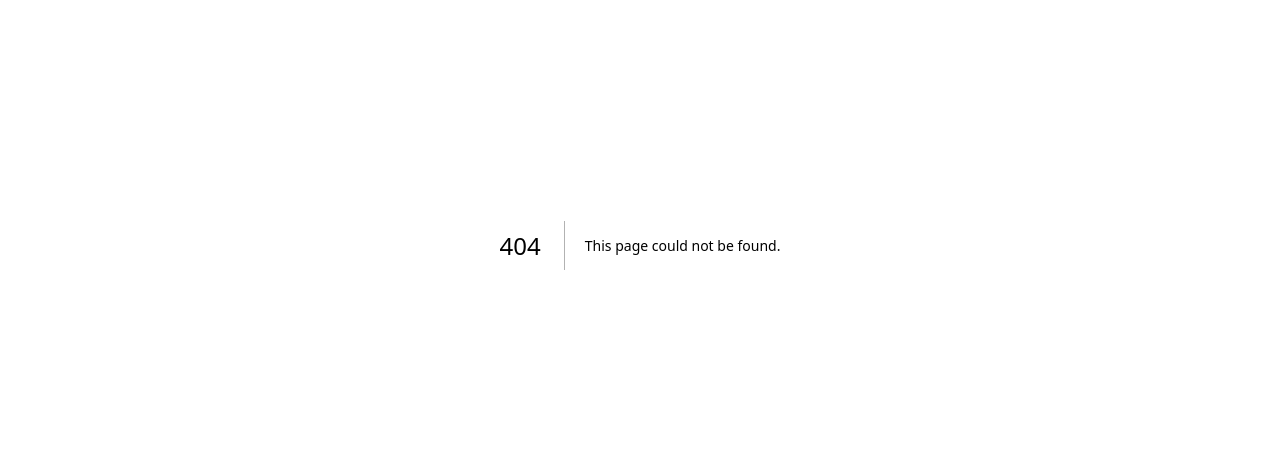
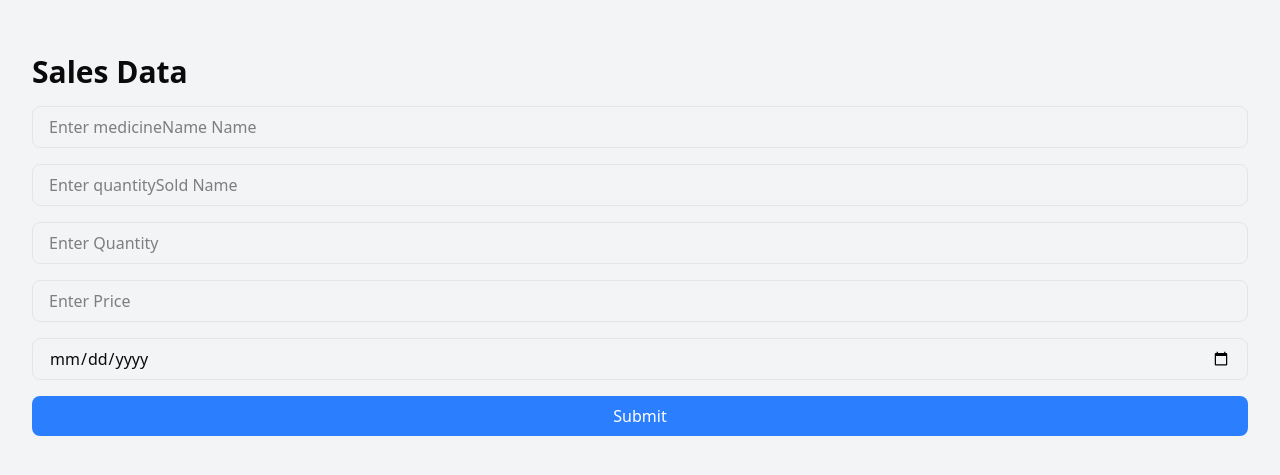
Before and after one commit to superAman07/medicine-app, a Next.js app: page /sales in a window 1280 px wide. Before the commit this address had no page. Shown: the part 155-630 px from the top of the page. Built offline with nearby package versions, Linux system fonts and the light colour scheme.

Commit message:
added sales and its route

```diff
--- /dev/null
+++ b/app/api/sales/route.ts
@@ -0,0 +1,39 @@
+import { NextRequest, NextResponse } from 'next/server';
+import * as XLSX from 'xlsx';
+
+export async function POST(req: NextRequest) {
+  try {
+    const { updatedData,medicineName, quantitySold, salePrice,totalAmount,saleDate } = await req.json();
+
+    if (!updatedData || typeof updatedData !== 'object' || Object.keys(updatedData).length === 0) {
+      return NextResponse.json({ error: 'Invalid or empty data' }, { status: 400 });
+    }
+    const workbook = XLSX.utils.book_new();
+
+    for (const sheetName in updatedData) {
+      if (Array.isArray(updatedData[sheetName])) {
+        let sheetData = [...updatedData[sheetName]]
+
+        if(sheetName.toLowerCase()=== 'sales'){
+          sheetData.push({Medicine_Name: medicineName, Quantity_Sold: quantitySold,Sale_Price: salePrice,Tatal_Amount: totalAmount,Sale_Date: saleDate})
+          console.log("Updated purchase sheet data:", sheetData);
+        }
+        const worksheet = XLSX.utils.json_to_sheet(sheetData);
+        XLSX.utils.book_append_sheet(workbook,worksheet,sheetName);
+      }
+    }
+
+    const buffer = XLSX.write(workbook, { bookType: 'xlsx', type: 'buffer' });
+
+    return new Response(buffer, {
+      status: 200,
+      headers: {
+        'Content-Type': 'application/vnd.openxmlformats-officedocument.spreadsheetml.sheet',
+        'Content-Disposition': 'attachment; filename="updated_data.xlsx"',
+      },
+    });
+  } catch (error) {
+    console.error('Error updating Excel file:', error);
+    return NextResponse.json({ error: 'Internal Server Error' }, { status: 500 });
+  }
+}
--- /dev/null
+++ b/app/sales/page.tsx
@@ -0,0 +1,115 @@
+'use client';
+import { useState } from 'react';
+import { useAppSelector } from '@/lib/hooks';
+import { selectExcelData } from '@/lib/features/pharma/pharmaSlice';
+
+const PurchasePage = () => {
+    const [medicineName, setMedicineName] = useState('');
+    const [quantitySold, setQuantitySold] = useState('');
+    const [salePrice, setSalePrice] = useState('');
+    const [totalAmount, setTotalAmount] = useState('');
+    const [saleDate, setSaleDate] = useState('');
+    const excelData = useAppSelector(selectExcelData);
+
+  const handleSubmit = async (e: React.FormEvent) => {
+    e.preventDefault();
+
+    if (!excelData || !excelData.purchase) {
+      alert('No Purchase data found. Please upload the file first.');
+      return;
+    }
+
+    const payload = {
+        updatedData: excelData,
+        medicineName,
+        quantitySold,
+        salePrice,
+        totalAmount,
+        saleDate
+    }
+
+    try {
+      const response = await fetch('/api/sales', {
+        method: 'POST',
+        headers: { 'Content-Type': 'application/json' },
+        body: JSON.stringify(payload),
+      });
+
+      if (response.ok) {
+        const blob = await response.blob();
+        const url = window.URL.createObjectURL(blob);
+
+        const a = document.createElement('a');
+        a.href = url;
+        a.download = 'updated_data.xlsx';
+        document.body.appendChild(a);
+        a.click();
+        document.body.removeChild(a);
+
+        alert('Updated Excel file downloaded.');
+      } else {
+        const errorData = await response.json();
+        alert(errorData.error || 'Failed to update Excel file.');
+      }
+    } catch (error) {
+      console.error('Error updating Excel file:', error);
+    }
+  };
+
+  return (
+    <main className="flex flex-col quantitySolds-center justify-center min-h-screen p-8 bg-gray-100">
+      <h1 className="text-3xl font-bold mb-4">Sales Data</h1>
+
+      <form onSubmit={handleSubmit} className="flex flex-col gap-4">
+        <input
+          type="text"
+          value={medicineName}
+          placeholder="Enter medicineName Name"
+          onChange={(e) => setMedicineName(e.target.value)}
+          className="border px-4 py-2 rounded-md"
+          required
+        />
+        <input
+          type="number"
+          value={quantitySold}
+          placeholder="Enter quantitySold Name"
+          onChange={(e) => setQuantitySold(e.target.value)}
+          className="border px-4 py-2 rounded-md"
+          required
+        />
+        <input
+          type="number"
+          value={salePrice}
+          placeholder="Enter Quantity"
+          onChange={(e) => setSalePrice(e.target.value)}
+          className="border px-4 py-2 rounded-md"
+          required
+        />
+        <input
+          type="number"
+          value={totalAmount}
+          placeholder="Enter Price"
+          onChange={(e) => setTotalAmount(e.target.value)}
+          className="border px-4 py-2 rounded-md"
+          required
+        />
+        <input
+          type="date"
+          value={saleDate}
+          placeholder="Enter Date"
+          onChange={(e) => setSaleDate(e.target.value)}
+          className="border px-4 py-2 rounded-md"
+          required
+        />
+        <button
+          type="submit"
+          className="bg-blue-500 text-white px-6 py-2 rounded-md hover:bg-blue-600"
+        >
+          Submit
+        </button>
+      </form>
+    </main>
+  );
+};
+
+export default PurchasePage;
```
